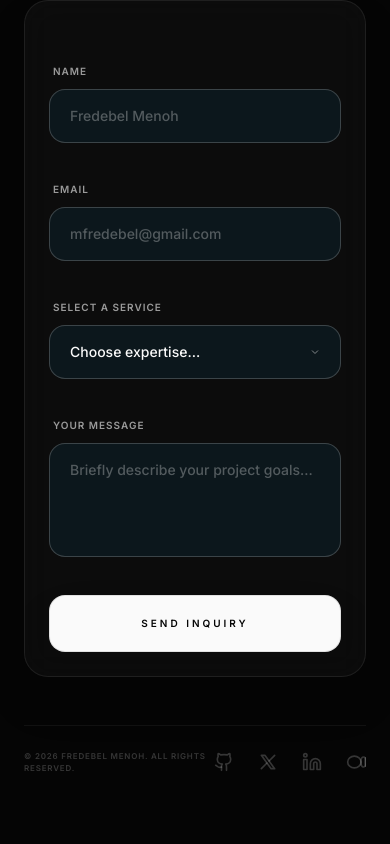
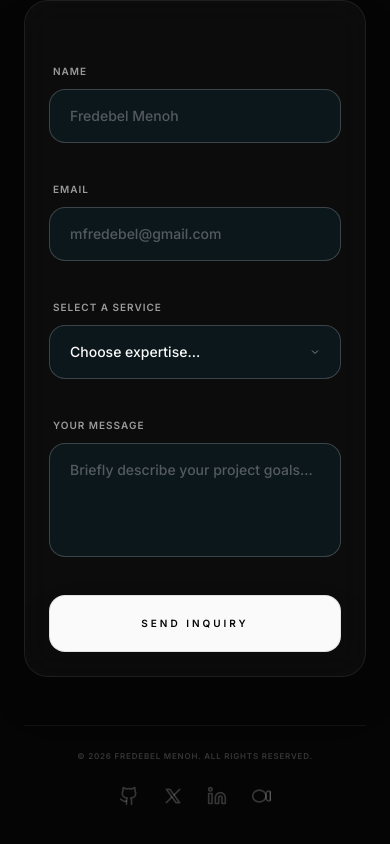
Before and after one commit to textbooknarcissist/threejsportfolio, a React (Vite) app: page / in a window 390 px wide. Shown: the part 3343-4187 px from the top of the page. Built offline with nearby package versions, Linux system fonts and the light colour scheme; a web font is replaced by a local one.

Commit message:
style: adjust footer layout for better responsiveness and spacing.

```diff
--- a/App.tsx
+++ b/App.tsx
@@ -355,7 +355,7 @@ const App: React.FC = () => {
 
         <ContactForm />
 
-        <footer className="mt-12 pt-6 border-t border-foreground/5 w-full max-w-6xl flex justify-between items-center text-foreground/20 text-[8px] uppercase tracking-widest font-bold">
+        <footer className="mt-12 pt-6 border-t border-foreground/5 w-full max-w-6xl flex flex-col sm:flex-row justify-between items-center gap-6 text-foreground/20 text-[8px] uppercase tracking-widest font-bold text-center sm:text-left">
           <div>© 2026 Fredebel Menoh. All rights reserved.</div>
           <div className="flex items-center gap-6">
             {SOCIALS.map((social) => (
```
